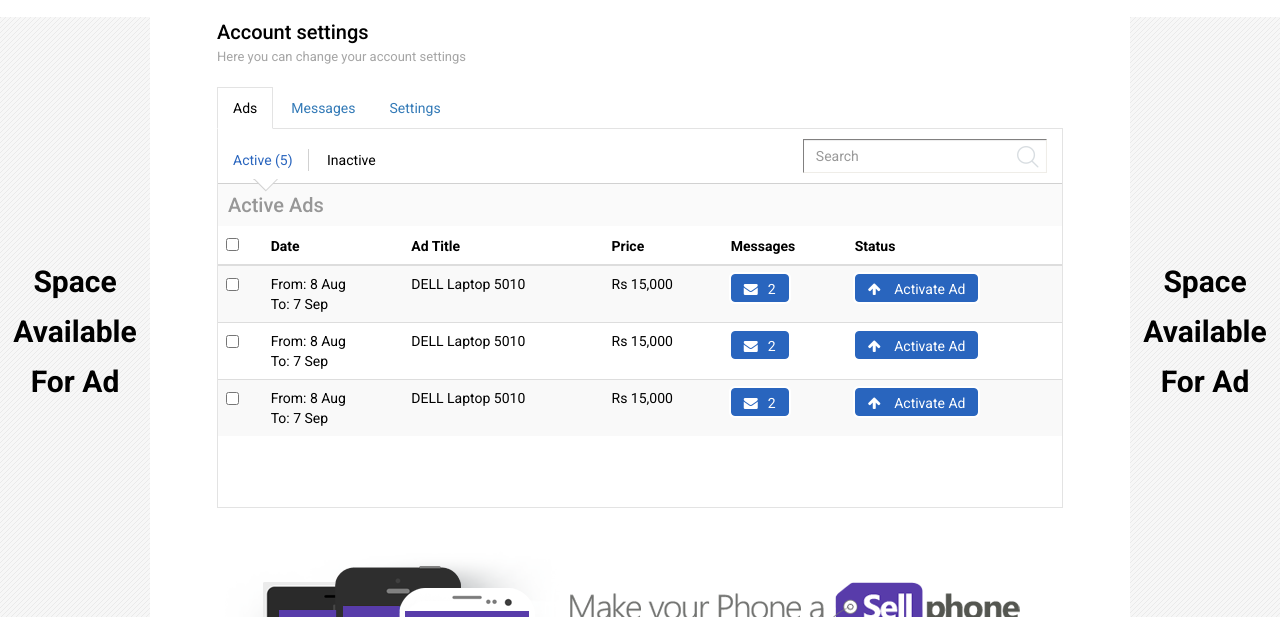
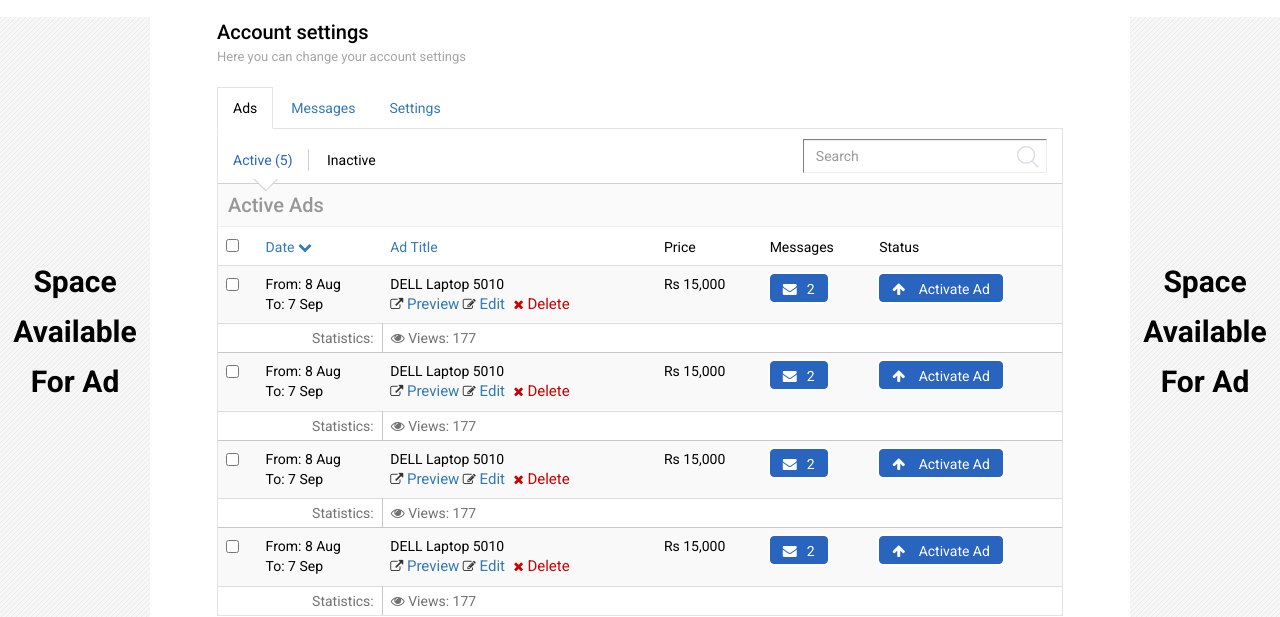
Before and after one commit to Munkhuu3105/olx-web, a plain HTML site: page accountsettings.html in a window 1280 px wide. Shown: the part 183-800 px from the top of the page. Drawn offline with nearby package versions, Linux system fonts and the light colour scheme.

Commit message:
ui changes

```diff
--- a/accountsettings.html
+++ b/accountsettings.html
@@ -103,7 +103,7 @@
                   <thead>
 
                     <th><input type="checkbox" id="checkall" /></th>
-                    <th>Date</th>
+                    <th>Date <i class="fa fa-chevron-down"></i></th>
                     <th>Ad Title</th>
                     <th>Price</th>
                     <th>Messages</th>
@@ -116,31 +116,81 @@
                     <tr>
                       <td><input type="checkbox" class="checkthis" /></td>
                       <td>From: 8 Aug <br>To: 7 Sep</td>
-                    <td>DELL Laptop 5010</td>
+                      <td class="tbl-ad-dtl">
+                        <span>DELL Laptop 5010</span>
+                        <a href=""><i class="fa fa-external-link"></i> Preview</a>
+                        <a href=""><i class="fa fa-pencil-square-o"></i> Edit</a>
+                        <a class="red" href=""><i class="fa fa-times"></i> Delete</a>
+                      </td>
                       <td>Rs 15,000</td>
                       <td><a href="#" class="btn btn-tbl-status"><i class="fa fa-envelope"></i>2</a></td>
                       <td><a href="#" class="btn btn-tbl-status"><i class="fa fa-arrow-up"></i> Activate Ad</a></td>
                     </tr>
 
                     <tr>
+                      <td colspan="2" class="ad-statistics-ttl">Statistics:</td>
+                      <td colspan="4" class="ad-statistics-dtl"><i class="fa fa-eye"></i> Views: 177</td>
+                    </tr>
+
+                    <tr>
                       <td><input type="checkbox" class="checkthis" /></td>
                       <td>From: 8 Aug <br>To: 7 Sep</td>
-                    <td>DELL Laptop 5010</td>
+                      <td class="tbl-ad-dtl">
+                        <span>DELL Laptop 5010</span>
+                        <a href=""><i class="fa fa-external-link"></i> Preview</a>
+                        <a href=""><i class="fa fa-pencil-square-o"></i> Edit</a>
+                        <a class="red" href=""><i class="fa fa-times"></i> Delete</a>
+                      </td>
                       <td>Rs 15,000</td>
                       <td><a href="#" class="btn btn-tbl-status"><i class="fa fa-envelope"></i>2</a></td>
                       <td><a href="#" class="btn btn-tbl-status"><i class="fa fa-arrow-up"></i> Activate Ad</a></td>
                     </tr>
 
                     <tr>
+                      <td colspan="2" class="ad-statistics-ttl">Statistics:</td>
+                      <td colspan="4" class="ad-statistics-dtl"><i class="fa fa-eye"></i> Views: 177</td>
+                    </tr>
+
+                    <tr>
                       <td><input type="checkbox" class="checkthis" /></td>
                       <td>From: 8 Aug <br>To: 7 Sep</td>
-                    <td>DELL Laptop 5010</td>
+                      <td class="tbl-ad-dtl">
+                        <span>DELL Laptop 5010</span>
+                        <a href=""><i class="fa fa-external-link"></i> Preview</a>
+                        <a href=""><i class="fa fa-pencil-square-o"></i> Edit</a>
+                        <a class="red" href=""><i class="fa fa-times"></i> Delete</a>
+                      </td>
                       <td>Rs 15,000</td>
                       <td><a href="#" class="btn btn-tbl-status"><i class="fa fa-envelope"></i>2</a></td>
                       <td><a href="#" class="btn btn-tbl-status"><i class="fa fa-arrow-up"></i> Activate Ad</a></td>
                     </tr>
 
+                    <tr>
+                      <td colspan="2" class="ad-statistics-ttl">Statistics:</td>
+                      <td colspan="4" class="ad-statistics-dtl"><i class="fa fa-eye"></i> Views: 177</td>
+                    </tr>
+
+                    <tr>
+                      <td><input type="checkbox" class="checkthis" /></td>
+                      <td>From: 8 Aug <br>To: 7 Sep</td>
+                      <td class="tbl-ad-dtl">
+                        <span>DELL Laptop 5010</span>
+                        <a href=""><i class="fa fa-external-link"></i> Preview</a>
+                        <a href=""><i class="fa fa-pencil-square-o"></i> Edit</a>
+                        <a class="red" href=""><i class="fa fa-times"></i> Delete</a>
+                      </td>
+                      <td>Rs 15,000</td>
+                      <td><a href="#" class="btn btn-tbl-status"><i class="fa fa-envelope"></i>2</a></td>
+                      <td><a href="#" class="btn btn-tbl-status"><i class="fa fa-arrow-up"></i> Activate Ad</a></td>
+                    </tr>
+
+                    <tr>
+                      <td colspan="2" class="ad-statistics-ttl">Statistics:</td>
+                      <td colspan="4" class="ad-statistics-dtl"><i class="fa fa-eye"></i> Views: 177</td>
+                    </tr>
+
                   </tbody>
+
                 </table>
               </div>
             </div>
--- a/template/css/custom.css
+++ b/template/css/custom.css
@@ -466,7 +466,7 @@ a.btn-login-fb {display: inline-block;height: 35px;width: 120px;border-color: #e
 .account-settings-wrap .panel-body {background-color: #fff;border-radius: 0px;border: 0px;}
 .account-settings-wrap .panel-title {font-size: 20px;color: #2965be;font-weight: 200;}
 
-.account-ads-wrap, .account-msg-wrap, .account-set-wrap {min-height: 380px; border: 1px solid #e3e3e3;}
+.account-ads-wrap, .account-msg-wrap, .account-set-wrap {float: left;width: 100%; min-height: 380px; border: 1px solid #e3e3e3;}
 
 /*======= account-ads ==========*/
 .account-ads-nav {border-bottom: 1px solid #d1d1d1;padding: 10px 15px;}
@@ -489,10 +489,25 @@ a.btn-login-fb {display: inline-block;height: 35px;width: 120px;border-color: #e
 
 .account-ads-main h3{float: left;width: 100%;font-size: 20px;margin: 0;padding: 10px;color: #979797;background: #fafafa; }
 .table-ads-wrap {float: left;width: 100%; }
+.table-ads-wrap .table {margin-bottom: -1px;}
+.table>thead>tr>th {border-bottom: 1px;border-top: 1px solid #f1f1f1 !important; font-weight: normal;}
+.table>thead>tr>th:nth-child(2), .table>thead>tr>th:nth-child(3) {color: #337ab7;}
+.table>thead>tr>th:nth-child(2):hover, .table>thead>tr>th:nth-child(3):hover {color: #a4b502;}
 
-.btn-tbl-status {color: #fff;border: 1px solid #2965be;background-color: #2965be;-webkit-box-shadow: 0px 0px 0px 2px #fff;-moz-box-shadow: 0px 0px 0px 2px #fff;
+.tbl-ad-dtl {max-width: 220px;}
+.tbl-ad-dtl span{display: block;}
+.tbl-ad-dtl a{display: inline;font-size: 15px;}
+.tbl-ad-dtl a i {font-size: 13px;color: #333;padding: 0px !important;}
+.tbl-ad-dtl a:hover{color: #a4b502;}
+.tbl-ad-dtl a.red, .tbl-ad-dtl a.red i {color: #cc0000;padding: 0 5px;}
+.tbl-ad-dtl a.red:hover, .tbl-ad-dtl a.red:hover i {background:#cc0000;color: #fff; }
+.btn-tbl-status, .btn-tbl-status:hover {color: #fff;border: 1px solid #2965be;background-color: #2965be;-webkit-box-shadow: 0px 0px 0px 2px #fff;-moz-box-shadow: 0px 0px 0px 2px #fff;
     box-shadow: 0px 0px 0px 2px #fff;font-size: 14px;height: 28px;line-height: 28px;padding: 0 12px;}
 .btn-tbl-status i {padding-right: 10px;}
+
+.ad-statistics-ttl, .ad-statistics-dtl {color: #727272;border-bottom: 1px solid #c8c8c8;padding-top: 4px !important;padding-bottom: 4px !important}
+.ad-statistics-ttl {text-align: right;border-right: 1px solid #c8c8c8;}
+.ad-statistics-dtl {text-align: left;}
 
 /*======= account-set ==========*/
 .account-set-wrap {padding: 20px 10px;}
```
Lines whose indentation alone changed are shown as unchanged.
